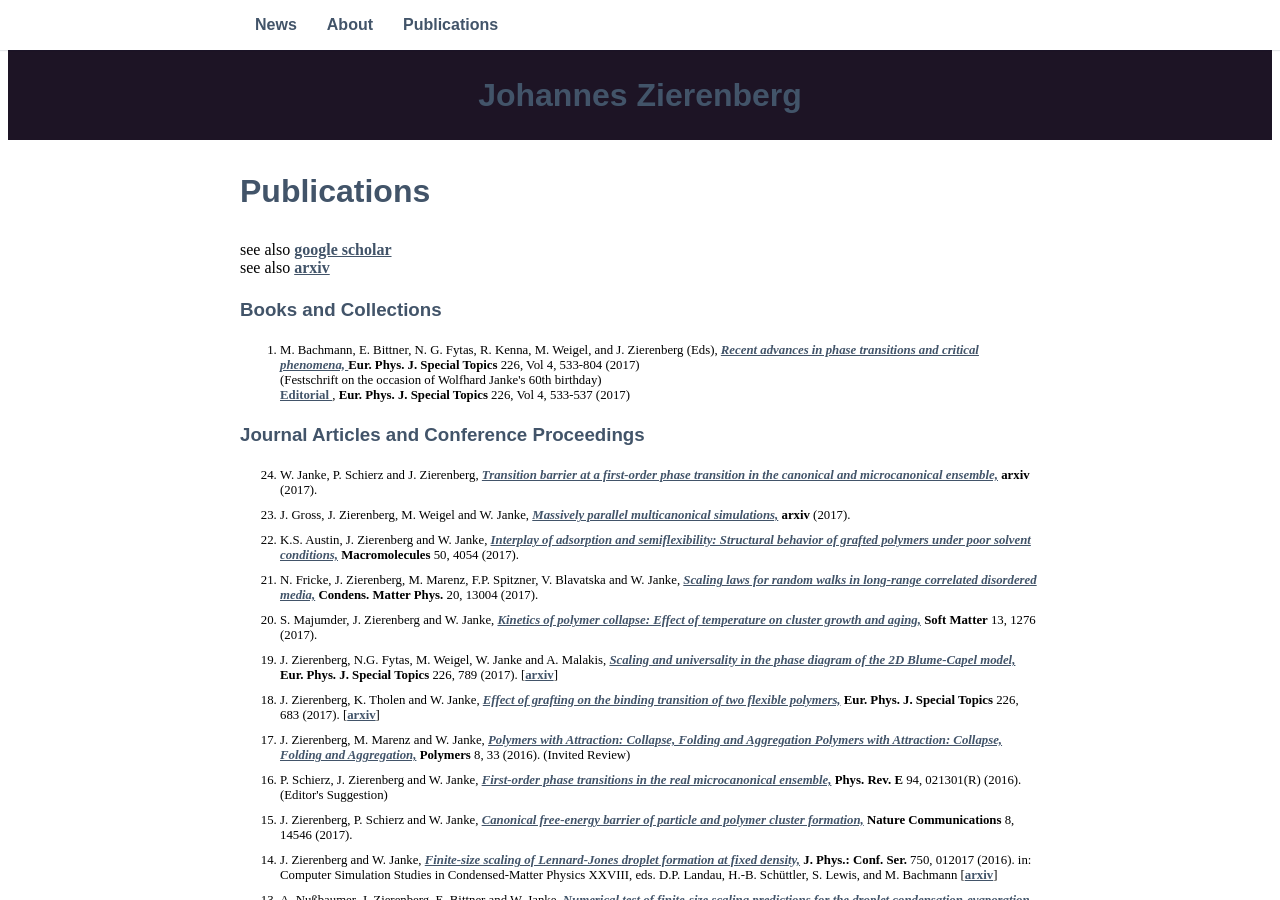
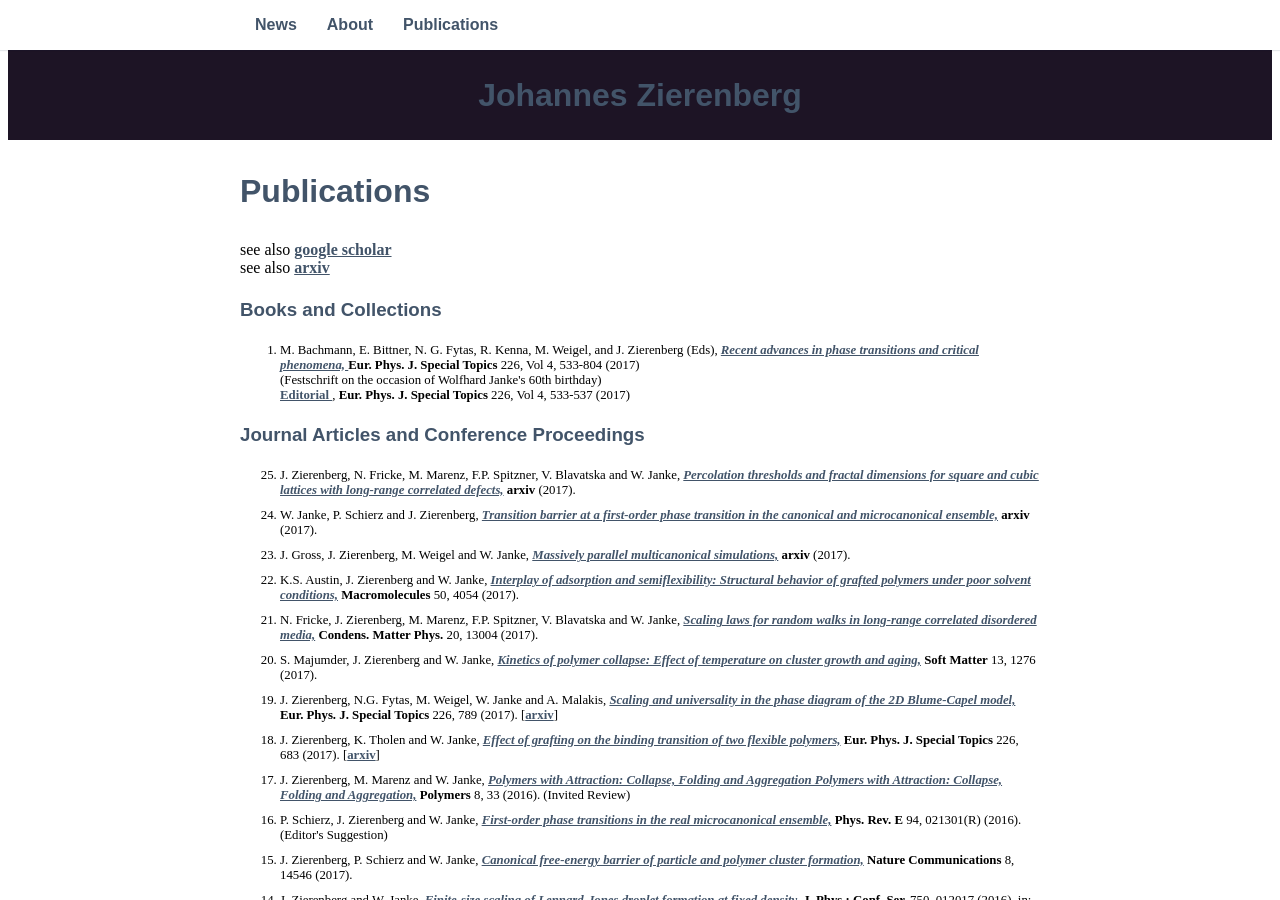
Before and after one commit to zierenberg/zierenberg.github.io, a Jekyll site: the page built from _pages/03_publications.md, in a window 1280 px wide and 900 px high. Built offline with Jekyll 4.4.1, drawn with Linux system fonts in a browser that asks for light colours; some web fonts are replaced.

Commit message:
update publication list

```diff
--- a/_pages/03_publications.md
+++ b/_pages/03_publications.md
@@ -29,6 +29,11 @@ see also <a href="https://arxiv.org/a/zierenberg_j_1.html">arxiv</a><br>
 <ol reversed>
 <listpub>
 <!-- List of journal publications start -->
+<li>J. Zierenberg, N. Fricke, M. Marenz, F.P. Spitzner, V. Blavatska and W. Janke,
+<pubtitle><a href=" https://arxiv.org/abs/1708.02296">  Percolation thresholds and fractal dimensions for square and cubic lattices with long-range correlated defects,</a></pubtitle>
+<journal> arxiv</journal> (2017).
+</li>
+
 <li>W. Janke, P. Schierz and J. Zierenberg,
 <pubtitle><a href=" https://arxiv.org/abs/1707.05963"> Transition barrier at a first-order phase transition in the canonical and microcanonical ensemble,</a></pubtitle>
 <journal> arxiv</journal> (2017).
--- a/generate_publication_list.py
+++ b/generate_publication_list.py
@@ -57,7 +57,7 @@ for entry in data:
 FILE.close()
 
 #now insert auto_publications into _pages/03_publications.md at the correct place
-filestring=open("auto_pages/publications.md.mask").read()
+filestring=open(".auto_pages/publications.md.mask").read()
 mark='<!-- List of journal publications start -->'
 start, end = filestring.split(mark,1)
 filestring=start+mark+list_publications+end
```
Also changed, not shown: 2 other files.
